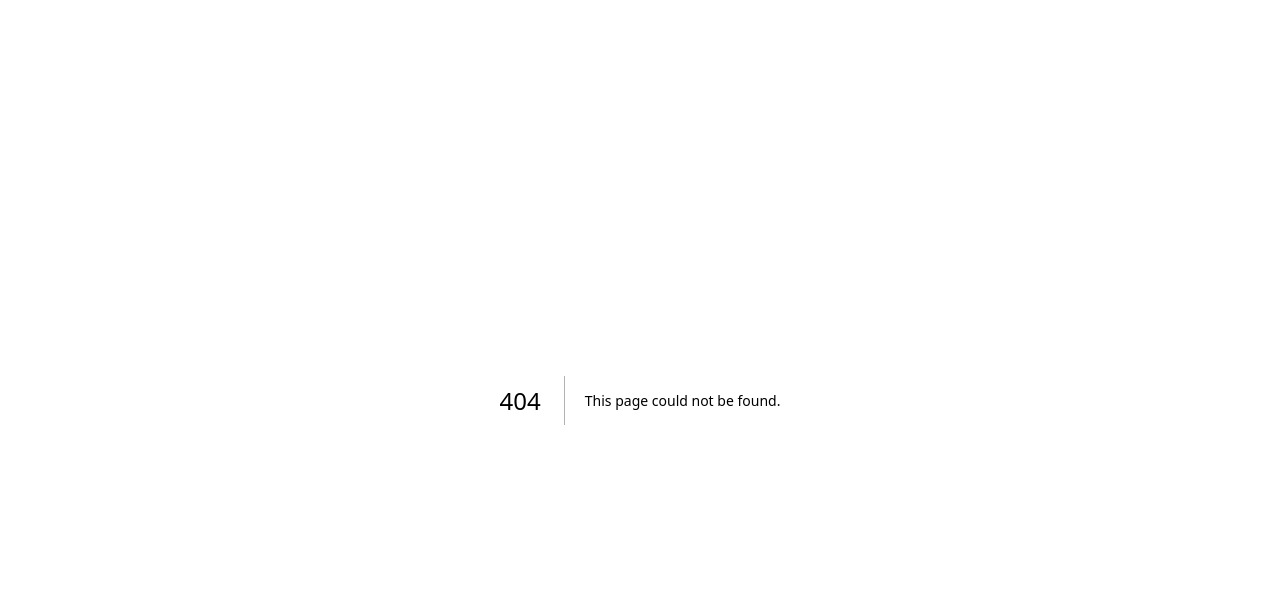
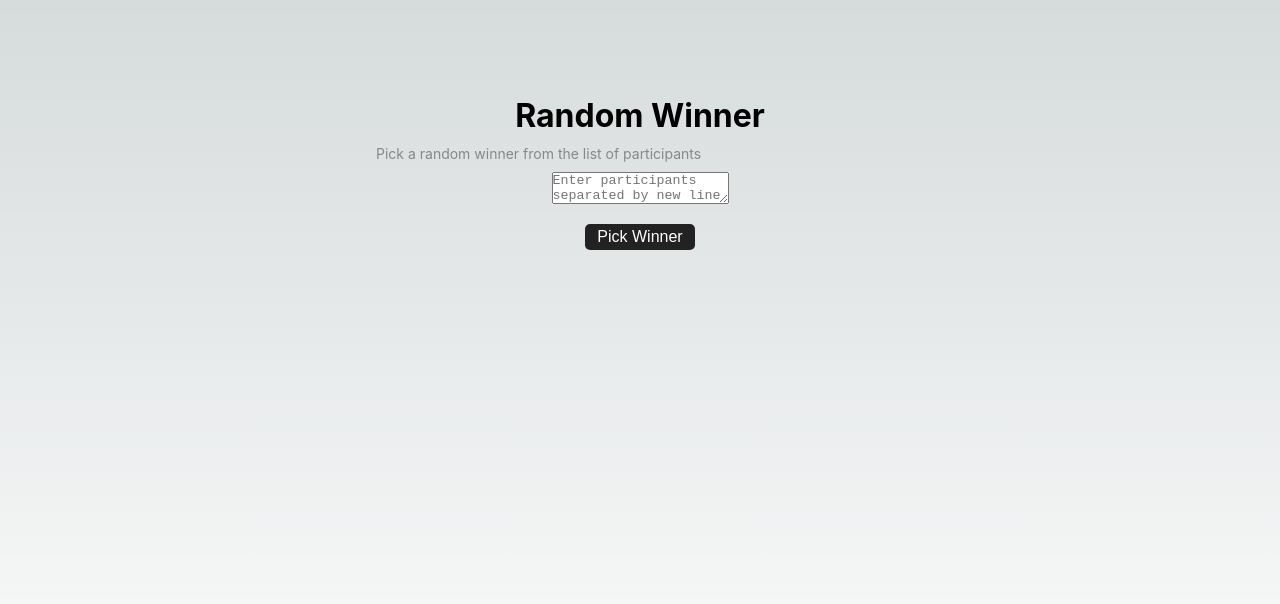
Before and after one commit to nishantrpai/tools.nishu.dev, a Next.js app: page /randomwinner in a window 1280 px wide. Before the commit this address had no page. Shown: the top 604 px of the page. Built offline with nearby package versions, Linux system fonts and the light colour scheme.

Commit message:
pick random winner

```diff
--- /dev/null
+++ b/pages/randomwinner.js
@@ -0,0 +1,57 @@
+// pick a random winner from the list of participants without gpt api
+import Head from "next/head";
+import styles from "@/styles/Home.module.css";
+import { useState, useEffect } from "react";
+
+export default function RandomWinner() {
+  // given a list of participants in a textarea pick a random winner
+  const [participants, setParticipants] = useState("");
+  const [winner, setWinner] = useState("");
+
+  const pickWinner = () => {
+    const participantsList = participants.trim().split("\n");
+    const randomIndex = Math.floor(Math.random() * participantsList.length);
+    setWinner(participantsList[randomIndex]);
+  }
+
+  return (
+    <div className={styles.container}>
+      <Head>
+        <title>Random Winner</title>
+        <meta name="description" content="Generated by create next app" />
+        <link rel="icon" href="/favicon.ico" />
+      </Head>
+
+      <main className={styles.main}>
+        <h1 className={styles.title}>
+          Random Winner
+        </h1>
+
+        <p className={styles.description}>
+          Pick a random winner from the list of participants
+        </p>
+
+        <div style={{
+          display: 'flex',
+          flexDirection: 'column',
+          alignItems: 'center',
+          gap: '20px',
+        }}>
+          <textarea
+            value={participants}
+            onChange={(e) => setParticipants(e.target.value)}
+            placeholder="Enter participants separated by new line"
+            className={styles.input}
+          />
+          <button onClick={pickWinner} className={styles.button}>Pick Winner</button>
+          {winner && <div style={{
+            fontSize: '24px',
+            fontWeight: 'bold',
+            padding: '20px',
+            borderRadius: '5px',
+          }}>{winner}</div>}
+        </div>
+      </main>
+    </div>
+  );
+}
```
Also changed, not shown: pages/index.js (+7 -0 lines).
